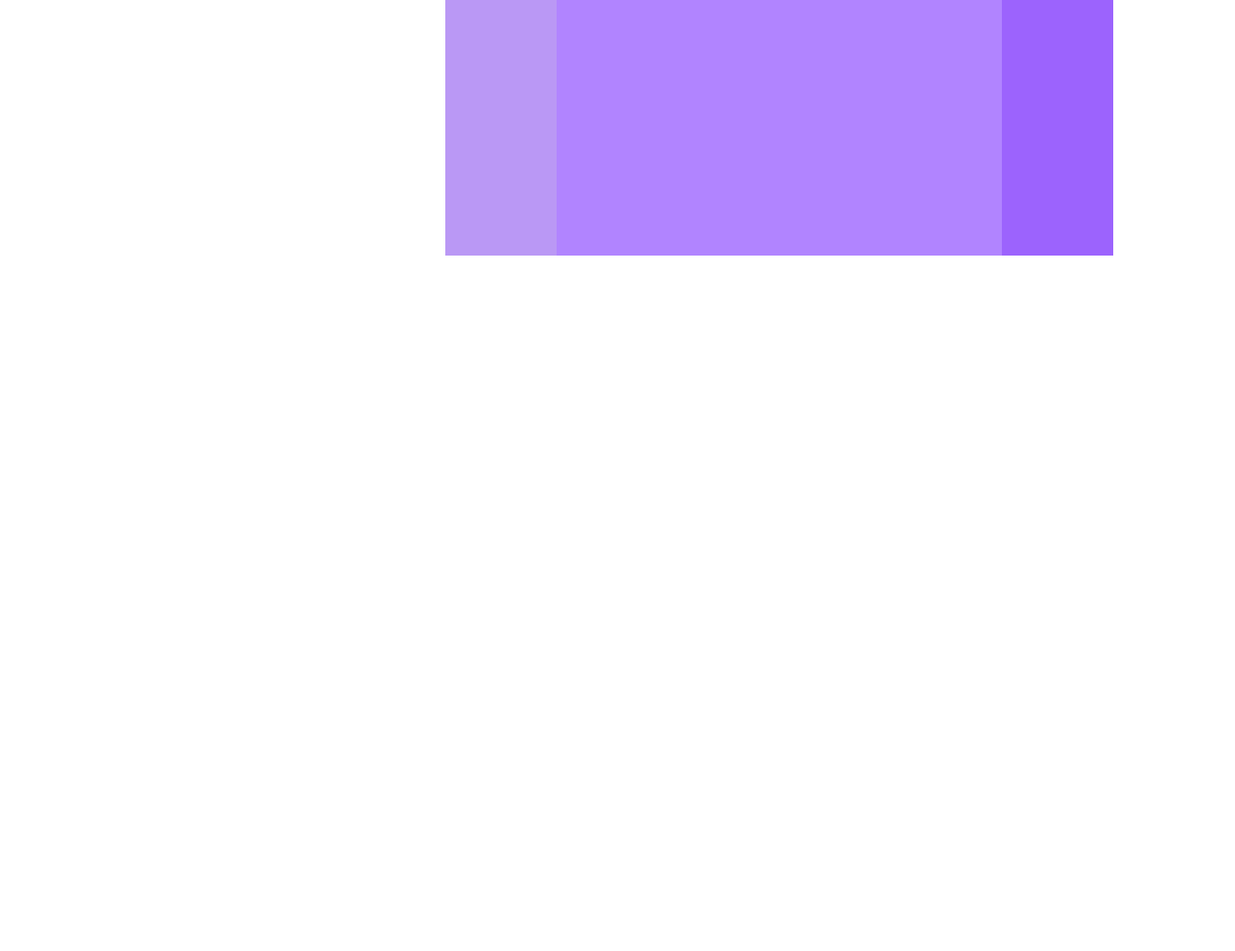
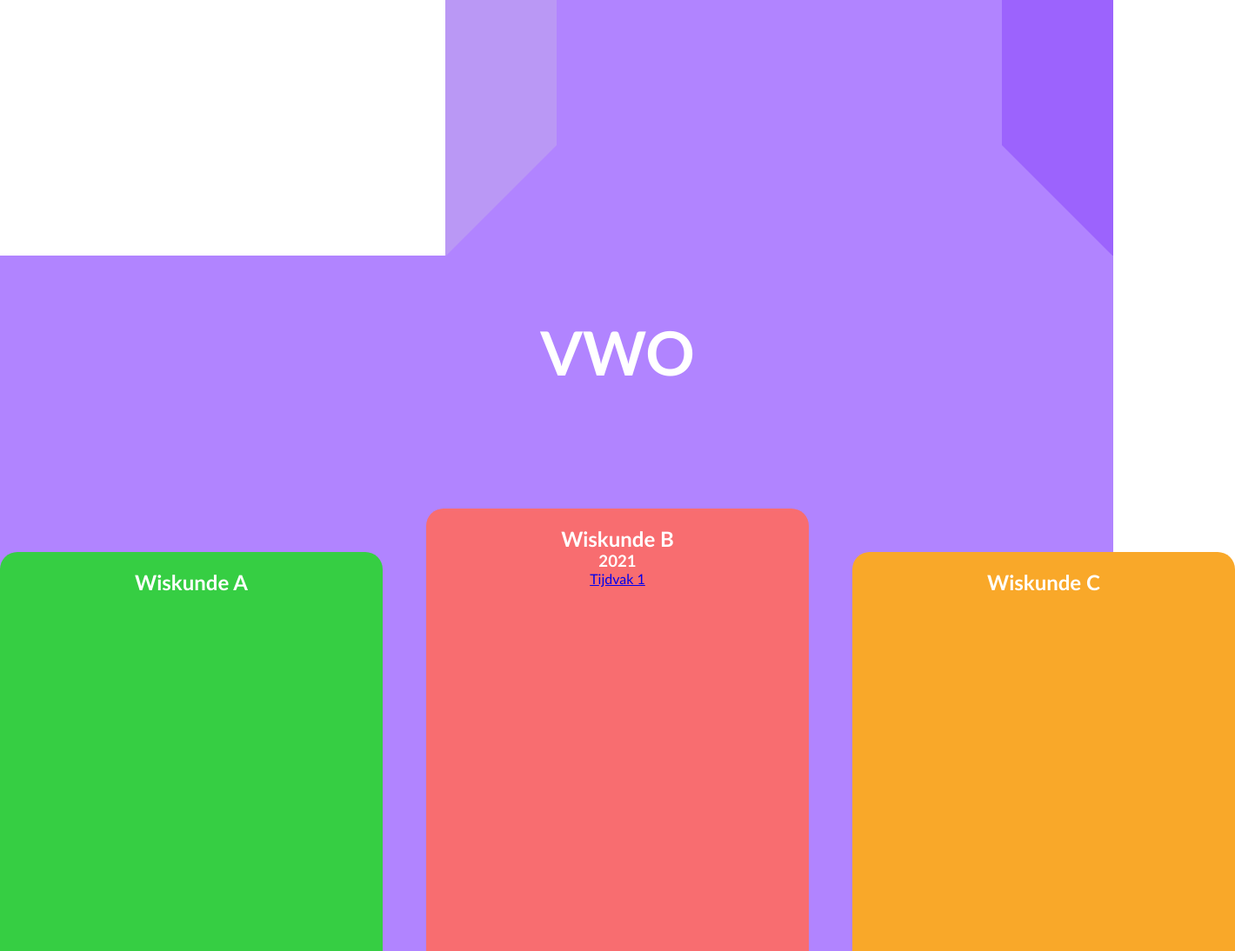
Before and after one commit to daanschoneveld/daanschoneveld.github.io, a plain HTML site: page index.html in a window 1280 px wide. Shown: the part 1706-2800 px from the top of the page at 87% size, 1420 px wide, since content can reach past the window. Before the commit the page ends 2000 px from the top, so only its background shows below. Drawn offline with Linux system fonts and the light colour scheme.

Commit message:
Homepage layout expension

```diff
--- a/index.html
+++ b/index.html
@@ -68,6 +68,32 @@
 
             <div class="light-rect rect right"></div>
         </section>
+
+        <div class="triangle-left"></div>
+        <div class="triangle-right"></div>
+
+        <section class="exam-wrapper">
+            <h1>VWO</h1>
+            <div class="boxes-wrapper">
+                <div class="wiskundeA box">
+                    <h2>Wiskunde A</h2>
+                </div>
+                <div class="wiskundeB box">
+                    <h2>Wiskunde B</h2>
+                    <h3>2021</h3>
+                    <a href="WB2021VWO.html">Tijdvak 1</a>
+                </div>
+                <div class="wiskundeC box">
+                    <h2>Wiskunde C</h2>
+                </div>
+            </div>
+        </section>
+
+        <footer>
+            <div class="top-footer"></div>
+            <div class="bottom-footer"></div>
+        </footer>
+
     </main>
 </body>
 
--- a/styles/home.css
+++ b/styles/home.css
@@ -12,6 +12,24 @@
     top: var(--header-height);
     left: 50vw;
     border-top: 10vw solid var(--light-purple);
+    border-right: 10vw solid transparent;
+    z-index: 100;
+}
+
+.triangle-left {
+    position: absolute;
+    top: calc(2 * var(--header-height) - 10vw + 1px);
+    left: 40vw;
+    border-right: 10vw solid var(--purple);
+    border-top: 10vw solid transparent;
+    z-index: 100;
+}
+
+.triangle-right {
+    position: absolute;
+    top: calc( 2 * var(--header-height) - 10vw + 1px);
+    left: 90vw;
+    border-bottom: 10vw solid var(--purple);
     border-right: 10vw solid transparent;
     z-index: 100;
 }
@@ -59,6 +77,10 @@
     color: white;
 }
 
+.text p {
+    margin-bottom: 20px;
+}
+
 .light-rect {
     width: 10vw;
     background-color: var(--light-purple);
@@ -75,3 +97,54 @@
 .image img{
     width: 100%;
 }
+
+.exam-wrapper {
+    clear: both;
+    height: var(--header-height);
+    width: 100%;
+    background-color: var(--purple);
+    color: white;
+    text-align: center;
+    display: grid;
+    place-items: center;
+}
+
+.boxes-wrapper {
+    display: grid;
+    grid-template-columns: 1fr 1fr 1fr;
+    gap: 50px;
+    place-items: center;
+}
+
+.box {
+    width: 400px;
+    height: 500px;
+    padding: var(--standard-padding);
+    border-radius: var(--standard-border-radius);
+}
+
+.wiskundeA {
+    background-color: var(--green);
+}
+
+.wiskundeB {
+    background-color: var(--coral);
+    height: 600px;
+}
+
+.wiskundeC {
+    background-color: var(--orange);
+}
+
+
+.top-footer {
+    width: 100%;
+    height: 100px;
+    background-color: var(--dark-purple);
+}
+
+.bottom-footer {
+    width: 100%;
+    height: 400px;
+    background-color: var(--orange);
+}
--- a/styles/index.css
+++ b/styles/index.css
@@ -7,8 +7,9 @@
     --purple: #B184FF;
     --light-purple: #BA98F5;
     --coral: #F86D70;
+    --green: #36CE43;
     --nav-height: 60px;
-    --standard-padding: 10px;
+    --standard-padding: 20px;
     --standard-border-radius: 20px;
     --header-height: 1000px;
 }
@@ -29,15 +30,14 @@ h1 {
 }
 
 p {
-    font-size: 18px;
+    font-size: 20px;
 }
 
 .button {
-    appearance: button;
-
+    font-size: 20px;
     text-decoration: none;
     color: white;
-    padding: var(--standard-padding);
+    padding: 10px 50px;
     background-color: orange;
     border-radius: var(--standard-border-radius);
 }
```
